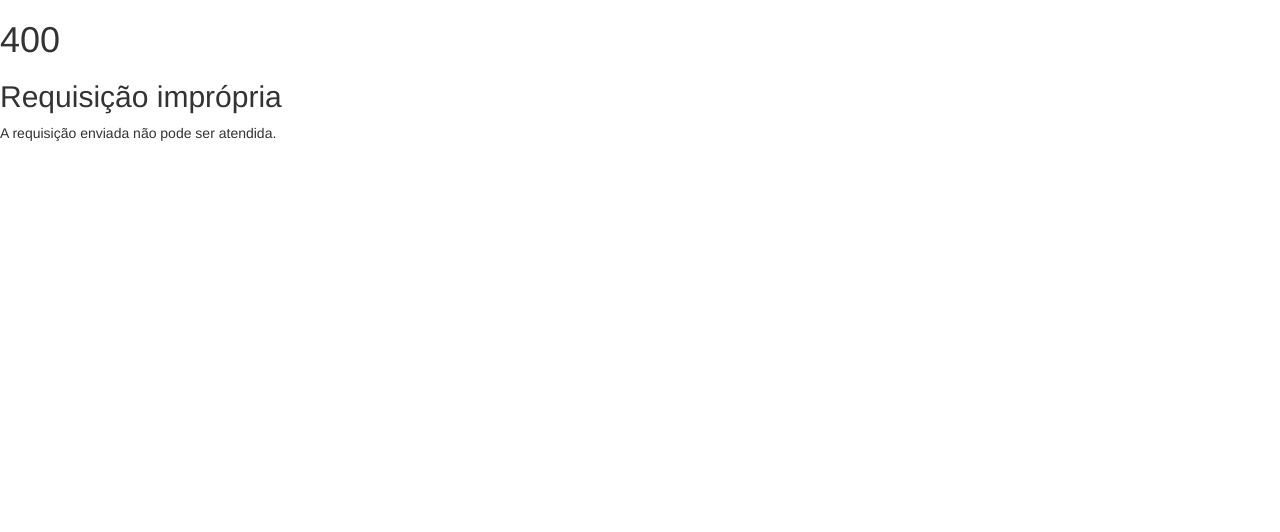
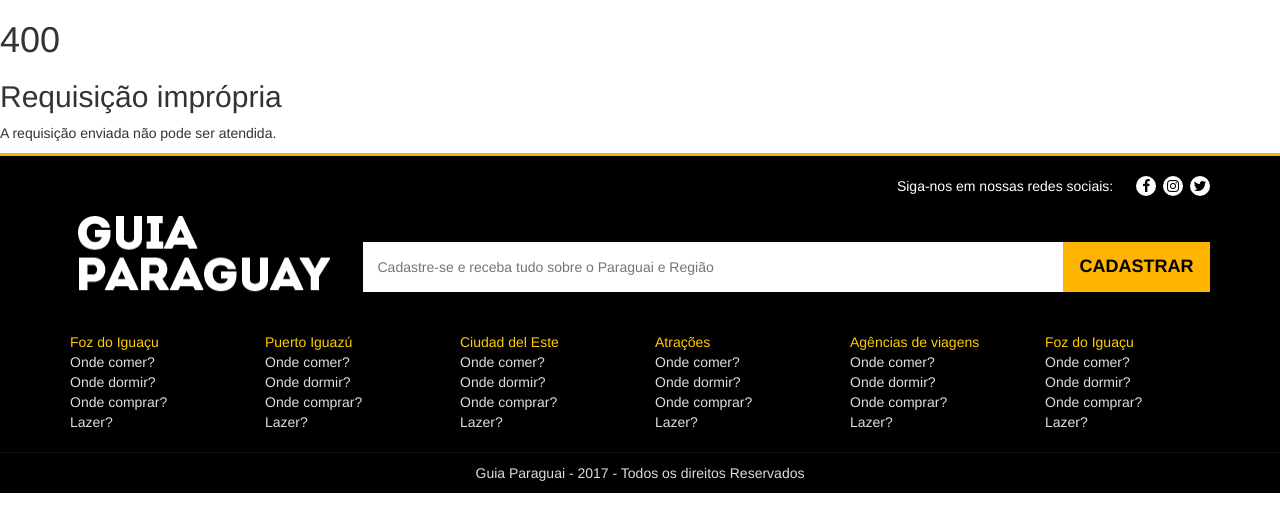
Before and after one commit to tyagow/servicos-paraguai, a Django app: template src/core/templates/400.html in a window 1280 px wide. Shown: the top 532 px of the page. Run offline with Django 3.2, Linux system fonts and the light colour scheme; the template is opened without the code that fills it, so the values that code supplies are empty; parts of the project's set-up code (start-up, migrations or seed data) failed here and were passed over; some libraries are stand-ins or nearby versions.

Commit message:
Adição do rodapé na base

```diff
--- a/src/core/static/css/main.css
+++ b/src/core/static/css/main.css
@@ -212,6 +212,7 @@
 .main .places{
 	margin: 60px 0;
 	display: block;
+	padding-bottom: 40px;
 }
 .main .places .itens{
 	display: block;
@@ -421,7 +422,6 @@ hr{
 	background: #000;
 	color: #ddd;
 	border-top: 3px solid #ffae00;
-	margin-top: 20px;
 	padding: 60px 0 0 0;
 }
 
--- a/src/core/templates/base.html
+++ b/src/core/templates/base.html
@@ -24,8 +24,10 @@
 {% block content %}
 {% endblock %}
 
-<footer>
-  {% block footer %}{% endblock %}
+<footer class="footer">
+  {% block footer %}
+    {% include 'footer.html' %}
+  {% endblock %}
 </footer>
 
 <script src="//ajax.googleapis.com/ajax/libs/jquery/1.11.2/jquery.min.js"></script>
--- /dev/null
+++ b/src/core/templates/footer.html
@@ -0,0 +1,113 @@
+{% load static %}
+<div class="container">
+    <div class="row">
+        <div class="col-md-3">
+            <img src="{% static 'img/logo-footer.png' %}" width="100%" alt="" class="">
+        </div>
+        <div class="col-md-9">
+            <div class="pull-right">
+                <div class="social">
+                    <span>Siga-nos em nossas redes sociais: </span>
+                    <div class="pull-right">
+                        <nav>
+                            <a href="#">
+                                <i class="fa fa-facebook"></i>
+                            </a>
+                            <a href="#">
+                                <i class="fa fa-instagram"></i>
+                            </a>
+                            <a href="#">
+                                <i class="fa fa-twitter">
+                                </i>
+                            </a>
+                        </nav>
+                    </div>
+
+                </div>
+
+            </div>
+            <div class="clearfix"></div>
+            <div class="newsletter">
+                <form id='mainSearch'>
+                <button type="submit">Cadastrar</button>
+                    <span>
+                        <input type="search" placeholder="Cadastre-se e receba tudo sobre o Paraguai e Região" name="term">
+                    </span>
+                </form>
+
+                <div class="clearfix"></div>
+            </div>
+        </div>
+    </div>
+    <div class="row find-by-place">
+        <div class="col-md-2">
+            <div class="gold-title">
+                Foz do Iguaçu
+            </div>
+            <nav>
+                <a href="#">Onde comer?</a>
+                <a href="#">Onde dormir?</a>
+                <a href="#">Onde comprar?</a>
+                <a href="#">Lazer?</a>
+            </nav>
+        </div>
+        <div class="col-md-2">
+            <div class="gold-title">
+                Puerto Iguazú
+            </div>
+            <nav>
+                <a href="#">Onde comer?</a>
+                <a href="#">Onde dormir?</a>
+                <a href="#">Onde comprar?</a>
+                <a href="#">Lazer?</a>
+            </nav>
+        </div>
+        <div class="col-md-2">
+            <div class="gold-title">
+                Ciudad del Este
+            </div>
+            <nav>
+                <a href="#">Onde comer?</a>
+                <a href="#">Onde dormir?</a>
+                <a href="#">Onde comprar?</a>
+                <a href="#">Lazer?</a>
+            </nav>
+        </div>
+        <div class="col-md-2">
+            <div class="gold-title">
+                Atrações
+            </div>
+            <nav>
+                <a href="#">Onde comer?</a>
+                <a href="#">Onde dormir?</a>
+                <a href="#">Onde comprar?</a>
+                <a href="#">Lazer?</a>
+            </nav>
+        </div>
+        <div class="col-md-2">
+            <div class="gold-title">
+                Agências de viagens
+            </div>
+            <nav>
+                <a href="#">Onde comer?</a>
+                <a href="#">Onde dormir?</a>
+                <a href="#">Onde comprar?</a>
+                <a href="#">Lazer?</a>
+            </nav>
+        </div>
+        <div class="col-md-2">
+            <div class="gold-title">
+                Foz do Iguaçu
+            </div>
+            <nav>
+                <a href="#">Onde comer?</a>
+                <a href="#">Onde dormir?</a>
+                <a href="#">Onde comprar?</a>
+                <a href="#">Lazer?</a>
+            </nav>
+        </div>
+    </div>
+</div>
+<div class="end">
+    Guia Paraguai - 2017 - Todos os direitos Reservados
+</div>
--- a/src/core/templates/index.html
+++ b/src/core/templates/index.html
@@ -50,7 +50,9 @@
         <h4>Lugares mais buscados pelos clientes no primeiro trimestre de 2017</h4>
         <div class="itens owl-carousel owl-theme">
             {% include 'core/widgets/estabelecimento_card.html' %}
+            <div class="clearfix"></div>
         </div>
+        <div class="clearfix"></div>
     </div>
 
 {% endblock %}
```
